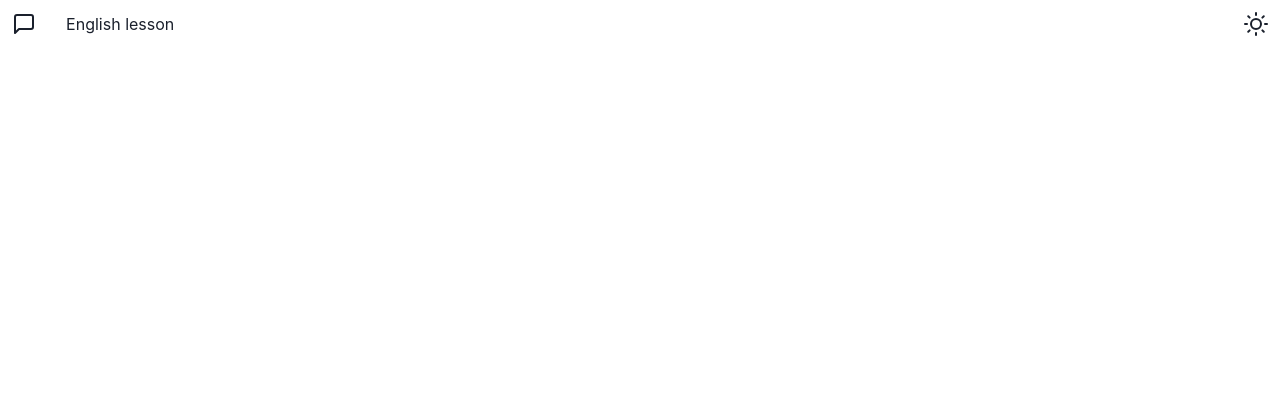
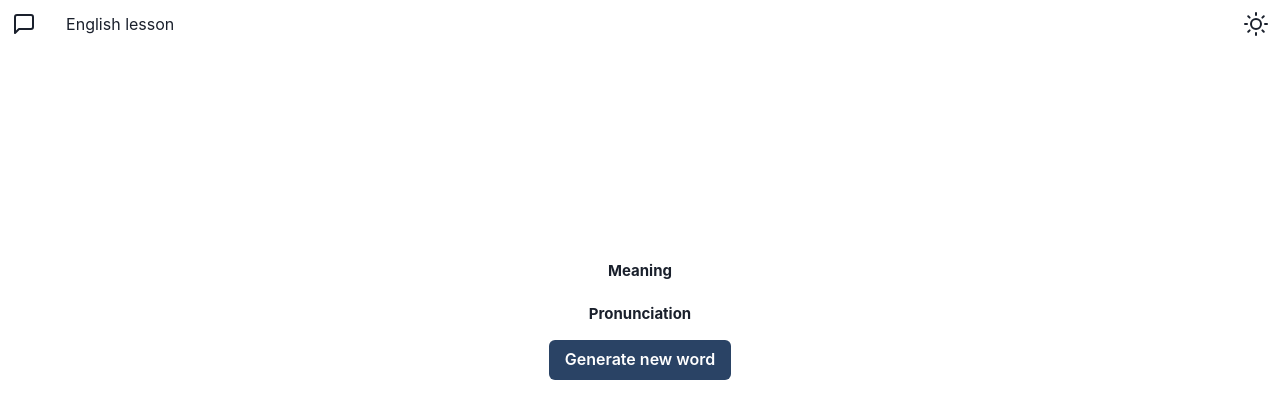
Before and after one commit to merima98/fruitygram-client, a React (Create React App) app: page /pronunciation in a window 1280 px wide. Before the commit this address had no page. Shown: the top 418 px of the page. Built offline with nearby package versions, Linux system fonts and the light colour scheme; no server answers.

Commit message:
Added style to Word page

```diff
--- a/src/App.tsx
+++ b/src/App.tsx
@@ -1,8 +1,8 @@
 import { ChakraProvider, ColorModeScript } from "@chakra-ui/react";
 import { BrowserRouter, Route, Routes } from "react-router-dom";
 import Header from "./features/header/Header";
-
-import { LAYOUT_ROUTES } from "./routing/routes";
+import WordList from "./features/words/WordList";
+import Home from "./features/home/Home";
 
 function App() {
   return (
@@ -11,15 +11,8 @@ function App() {
       <BrowserRouter>
         <Header />
         <Routes>
-          {LAYOUT_ROUTES.map((item) => {
-            return (
-              <Route
-                key={item.path}
-                path={item.path}
-                element={<item.element />}
-              />
-            );
-          })}
+          <Route path="/" element={<Home />} />
+          <Route path="/pronunciation" element={<WordList />} />
         </Routes>
       </BrowserRouter>
     </ChakraProvider>
--- a/src/features/header/Header.tsx
+++ b/src/features/header/Header.tsx
@@ -1,4 +1,5 @@
 import { Box, Flex, useColorMode, useColorModeValue } from "@chakra-ui/react";
+import { Link } from "react-router-dom";
 import { MessageSquare, Sun, Moon } from "react-feather";
 
 function Header() {
@@ -14,10 +15,12 @@ function Header() {
       width={"100%"}
       p={3}
     >
-      <Box display={"grid"} gridTemplateColumns={"1fr 2fr"} mr={15}>
-        <MessageSquare cursor="pointer" />
-        English lesson
-      </Box>
+      <Link to={"/"}>
+        <Box display={"grid"} gridTemplateColumns={"1fr 2fr"} mr={15}>
+          <MessageSquare cursor="pointer" />
+          English lesson
+        </Box>
+      </Link>
       <Box>
         {colorMode === "light" ? (
           <Sun onClick={toggleColorMode} cursor="pointer" />
--- a/src/features/words/WordList.tsx
+++ b/src/features/words/WordList.tsx
@@ -1,3 +1,11 @@
+import {
+  Center,
+  Box,
+  Text,
+  Button,
+  useColorModeValue,
+  Flex,
+} from "@chakra-ui/react";
 import { useEffect } from "react";
 import { useDispatch, useSelector } from "react-redux";
 
@@ -15,7 +23,48 @@ function WordList() {
     dispatch(getEnglishWord());
   }, [dispatch]);
 
-  return <div>{englishWord[0]?.word}</div>;
+  function generateNewEnglishWord() {
+    dispatch(getEnglishWord());
+  }
+
+  const backgroundColor = useColorModeValue("blue.800", "yellow.300");
+  const textColor = useColorModeValue("white", "black");
+
+  return (
+    <Center mt={60} flexDirection={"column"}>
+      <Flex mb={15}>
+        <Box textAlign={"center"}>
+          <Box mb={5}>
+            <Text textTransform={"uppercase"} fontSize={25}>
+              {englishWord[0]?.word}
+            </Text>
+          </Box>
+          <Box mb={5}>
+            <Text fontWeight={"bold"} fontSize={15}>
+              Meaning
+            </Text>
+            <Text>{englishWord[0]?.definition}</Text>
+          </Box>
+          <Box>
+            <Text fontWeight={"bold"} fontSize={15}>
+              Pronunciation
+            </Text>
+            <Text>{englishWord[0]?.pronunciation}</Text>
+          </Box>
+        </Box>
+      </Flex>
+      <Box>
+        <Button
+          whiteSpace={"initial"}
+          bg={backgroundColor}
+          color={textColor}
+          onClick={() => generateNewEnglishWord()}
+        >
+          Generate new word
+        </Button>
+      </Box>
+    </Center>
+  );
 }
 
 export default WordList;
--- a/src/routing/routes.ts
+++ /dev/null
@@ -1,16 +0,0 @@
-
-import Home from "../features/home/Home";
-import WordList from "../features/words/WordList";
-
-const LAYOUT_ROUTES = [
-    {
-        path: "/",
-        element: Home,
-    },
-    {
-        path: "/pronunciation ",
-        element: WordList,
-    }
-];
-
-export { LAYOUT_ROUTES };
```
